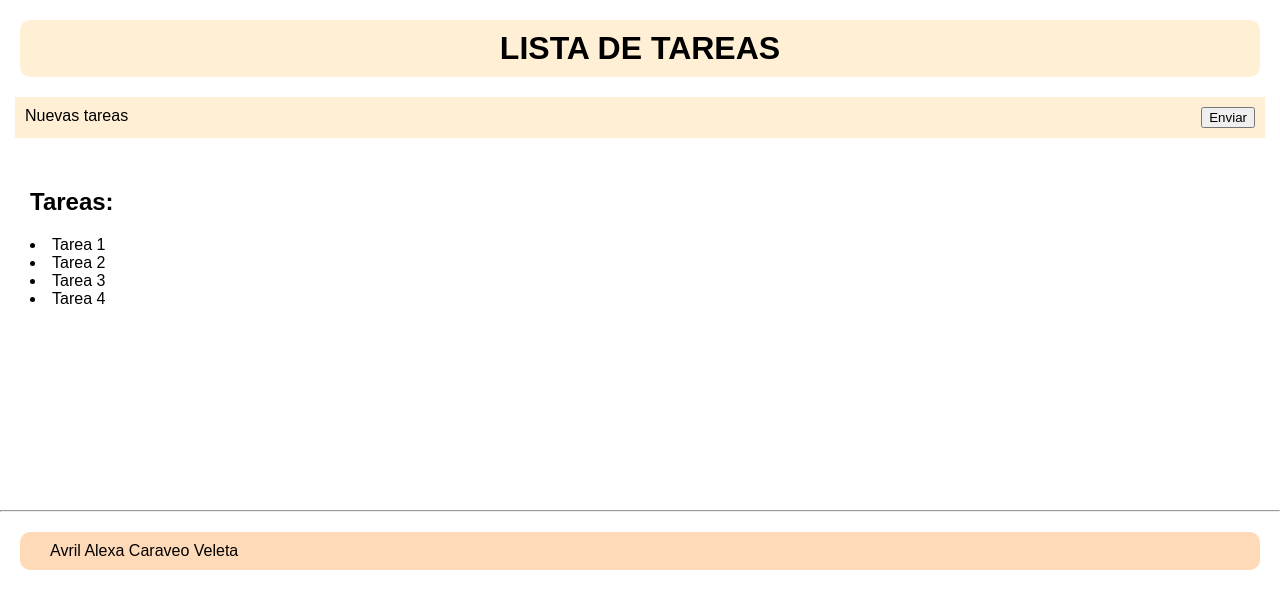
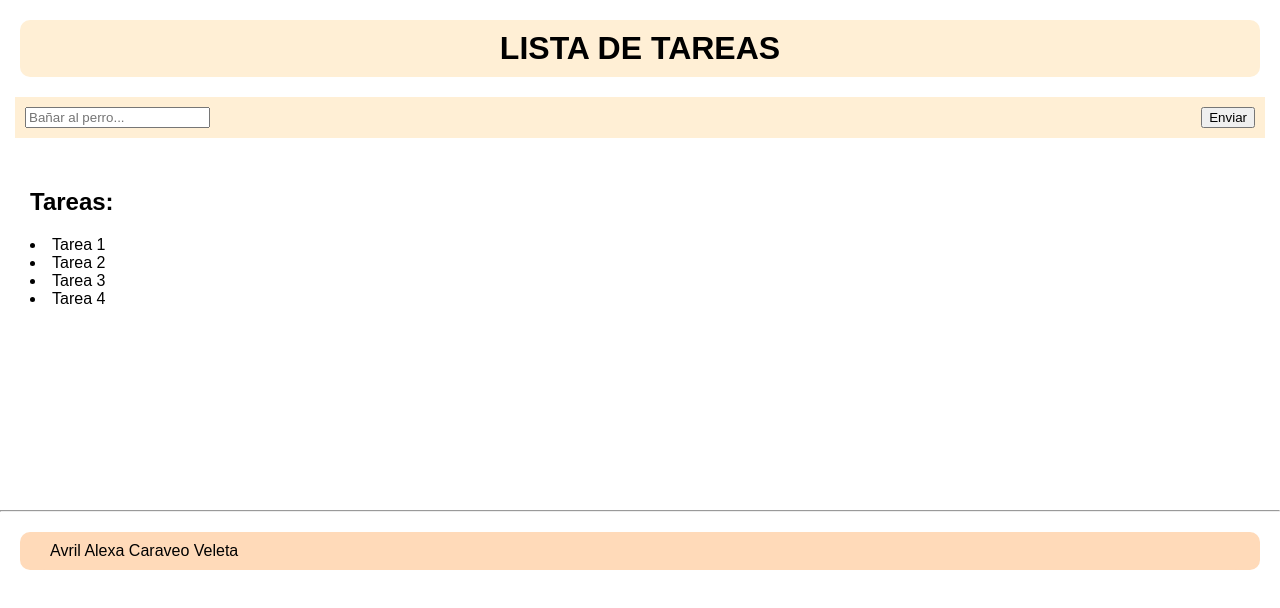
Before and after one commit to Just-Seven/Aplicaciones-web, a plain HTML site: page Index.html in a window 1280 px wide. Drawn offline with Linux system fonts and the light colour scheme.

Commit message:
agregue un input

```diff
--- a/Index.html
+++ b/Index.html
@@ -15,7 +15,7 @@
     </header>
     <body>
         <div class="contenedor-doble">
-            <label>Nuevas tareas</label>
+            <input type="text" placeholder="Bañar al perro...">
             <input class="boton" type="button" value="Enviar">
         </div>
         <div class="tareas">
```
